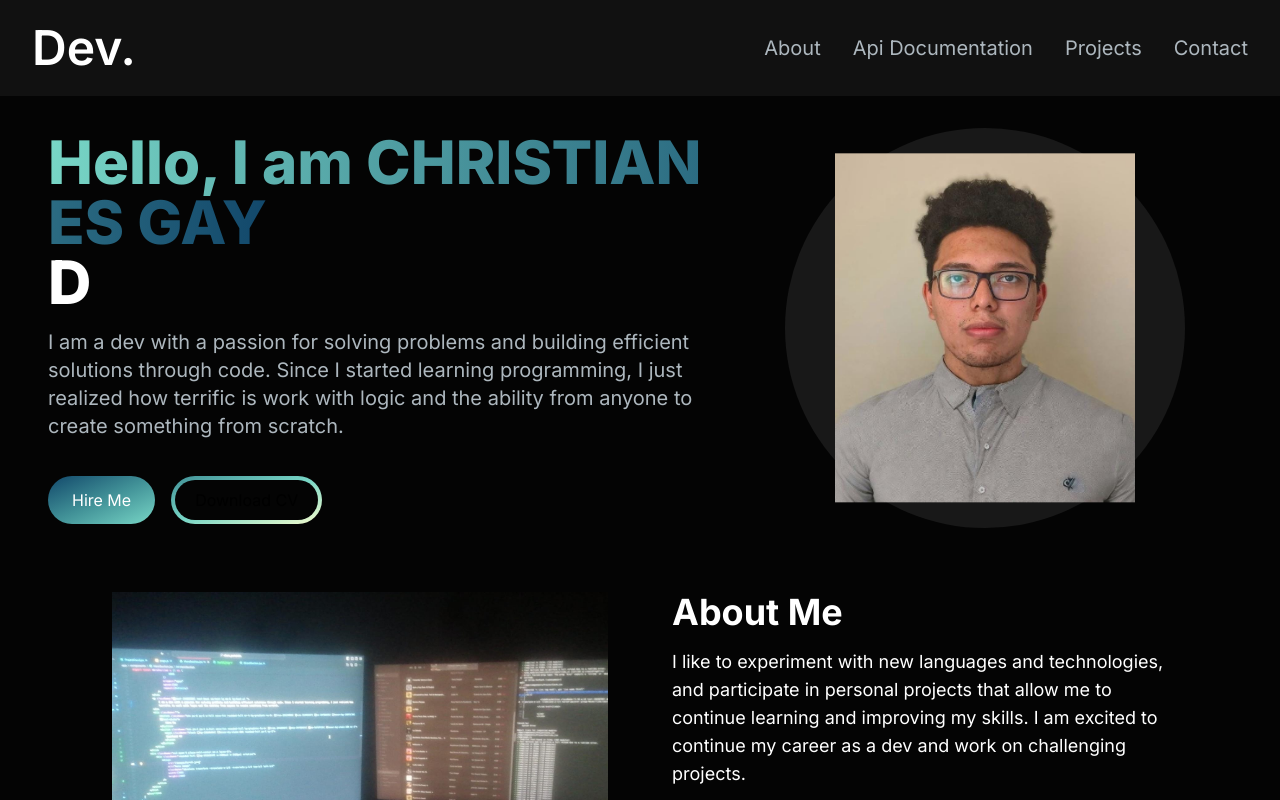
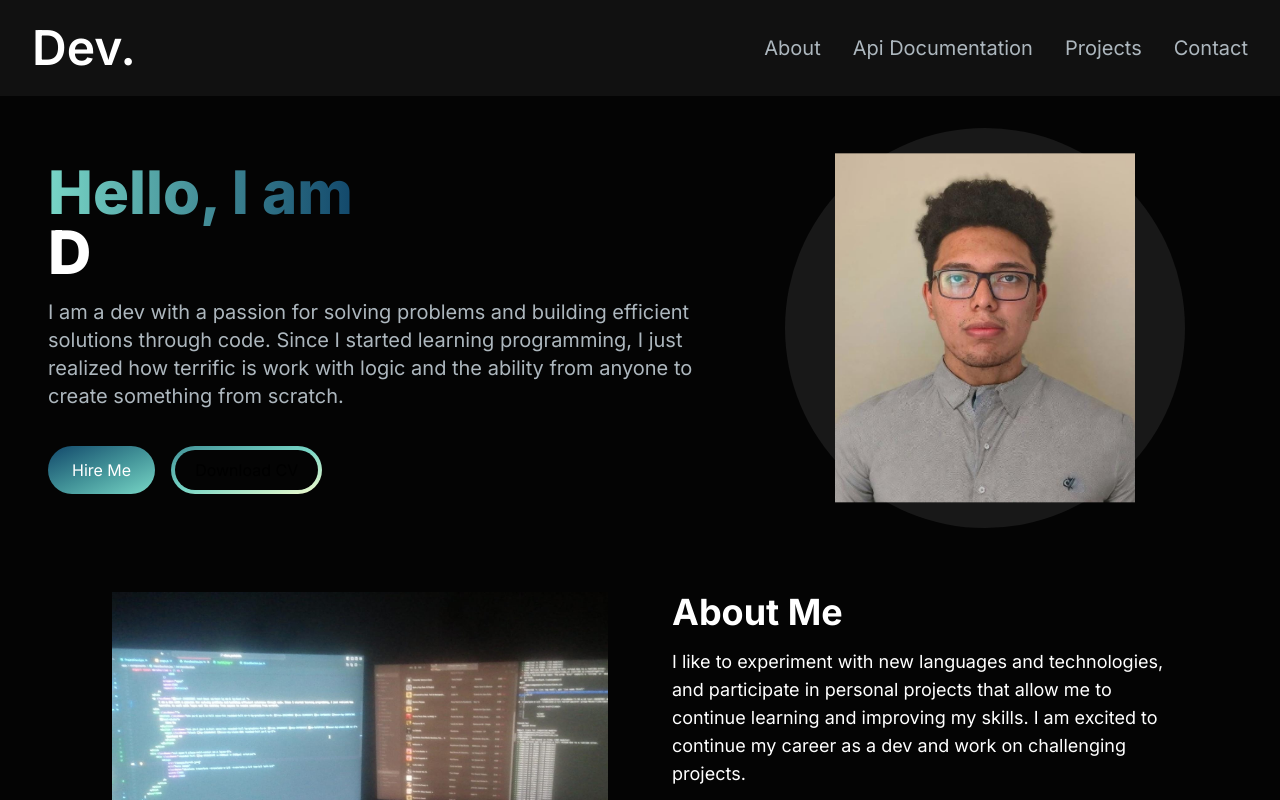
Before and after one commit to Davidcastel26/client_portafolio, a Next.js app: page / in a window 1280 px wide. Shown: the top 800 px of the page. Built offline with nearby package versions, Linux system fonts and the light colour scheme.

Commit message:
Update HeroSection.jsx

```diff
--- a/app/components/HeroSection.jsx
+++ b/app/components/HeroSection.jsx
@@ -11,7 +11,7 @@ export const HeroSection = () => {
             className='text-white mb-4 text-4xl sm:text-5xl lg:text-6xl font-extrabold'
             >
                 <span className="text-transparent bg-clip-text bg-gradient-to-r from-[#78D6C6] to-[#12486B]">
-                    Hello, I am{" "} CHRISTIAN ES GAY
+                    Hello, I am{" "}
                 </span>
                 <br></br>
                 <TypeAnimation
```
